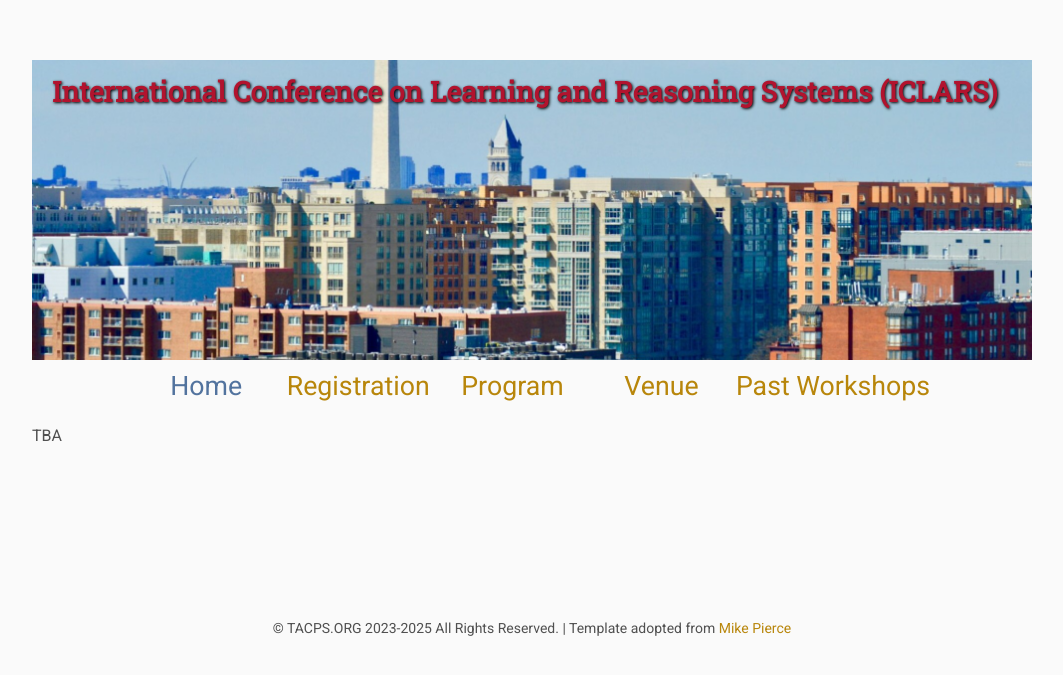
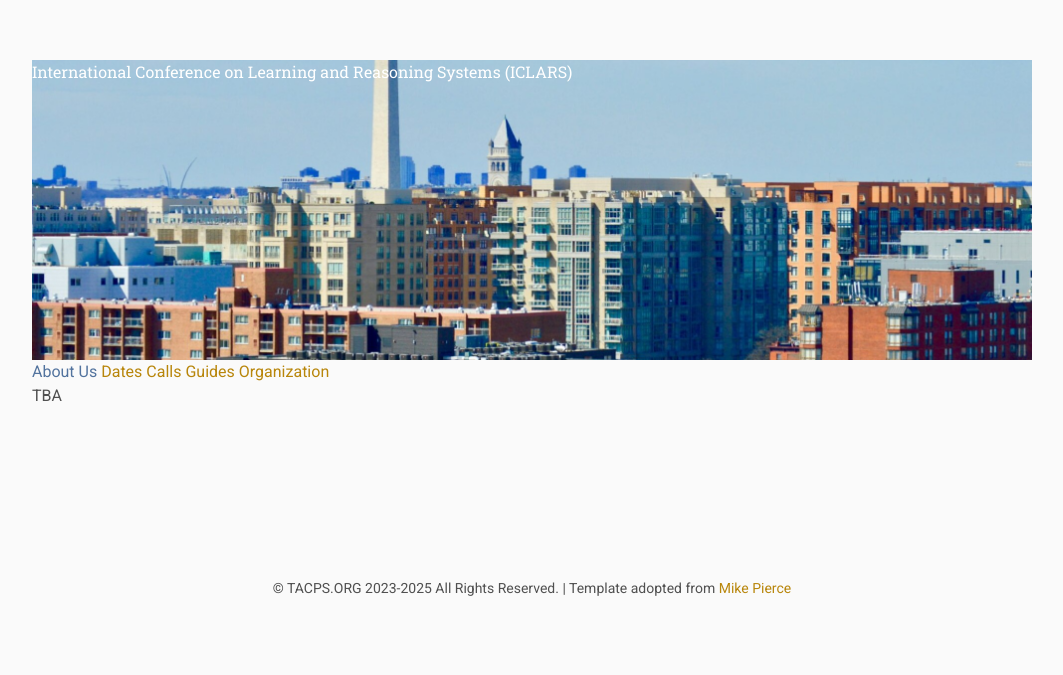
Before and after one commit to ITSEG-MQ/website-iclars-conf, a Jekyll site: the page built from index.html, in a window 1280 px wide. Shown: the top 675 px of the page, without its empty margins (108-1171 px from the left). Built offline with Jekyll 4.4.1, drawn with Linux system fonts in a browser that asks for light colours.

Commit message:
Refactor header layout and navigation structure

```diff
--- a/_includes/header.html
+++ b/_includes/header.html
@@ -1,43 +1,33 @@
 <!-- _includes/header.html -->
 <div class="banner">
-  <div class="top-left">
-    <div class="title1">
-      International Conference on Learning and Reasoning Systems (ICLARS)
-      <!-- <span class="year">2025</span> -->
-    </div>
-<!--     <div class="title2">In Conjunction with AAAI 25'</div> -->
-    <div class="title2">
-      <!-- In Conjunction with
-      <a href="https://aaai.org/conference/aaai/aaai-26/" target="_blank">AAAI 26'</a> -->
-    </div>
-
-  </div>
-  <div class="bottom-right">
-    <!-- Jan. 20-27, 2026 <br> Singapore EXPO -->
+  <div class="banner-title">
+    International Conference on Learning and Reasoning Systems (ICLARS)
   </div>
 </div>
 
-<table class="navigation">
-  <tr>
-    <td class="navigation">
-      <a href="{{ '/' | relative_url }}" class="{% if page.nav == 'home' %}current{% endif %}">Home</a>
-    </td>
-    <td class="navigation">
-      <a href="{{ '/registration/' | relative_url }}" class="{% if page.nav == 'registration' %}current{% endif %}">Registration</a>
-    </td>
-    <td class="navigation">
-      <a href="{{ '/program/' | relative_url }}" class="{% if page.nav == 'program' %}current{% endif %}">Program</a>
-    </td>
-    <td class="navigation">
-      <a href="{{ '/venue/' | relative_url }}" class="{% if page.nav == 'venue' %}current{% endif %}">Venue</a>
-    </td>
-    <td class="navigation dropdown">
-      <a href="{{ '/archive/' | relative_url }}" class="{% if page.nav == 'archive' %}current{% endif %}">Past Workshops</a>
-      <!-- <div class="dropdown-content">
-        <a href="{{ '/archive/2025-jul/' | relative_url }}">TACPS 2025 Jul</a>
-        <a href="{{ '/archive/2024-oct/' | relative_url }}">TACPS 2024 Oct</a>
-        <a href="{{ '/archive/2024-jan/' | relative_url }}">TACPS 2024 Jan</a>
-      </div> -->
-    </td>
-  </tr>
-</table>
+<nav class="nav-bar">
+  <a href="{{ '/' | relative_url }}"
+     class="{% if page.nav == 'home' %}current{% endif %}">
+    About Us
+  </a>
+
+  <a href="{{ '/people/' | relative_url }}"
+     class="{% if page.nav == 'people' %}current{% endif %}">
+    Dates
+  </a>
+
+  <a href="{{ '/research/' | relative_url }}"
+     class="{% if page.nav == 'research' %}current{% endif %}">
+    Calls
+  </a>
+
+  <a href="{{ '/initiatives/' | relative_url }}"
+     class="{% if page.nav == 'initiatives' %}current{% endif %}">
+    Guides
+  </a>
+
+  <a href="{{ '/opportunities/' | relative_url }}"
+     class="{% if page.nav == 'opportunities' %}current{% endif %}">
+    Organization
+  </a>
+</nav>
```
